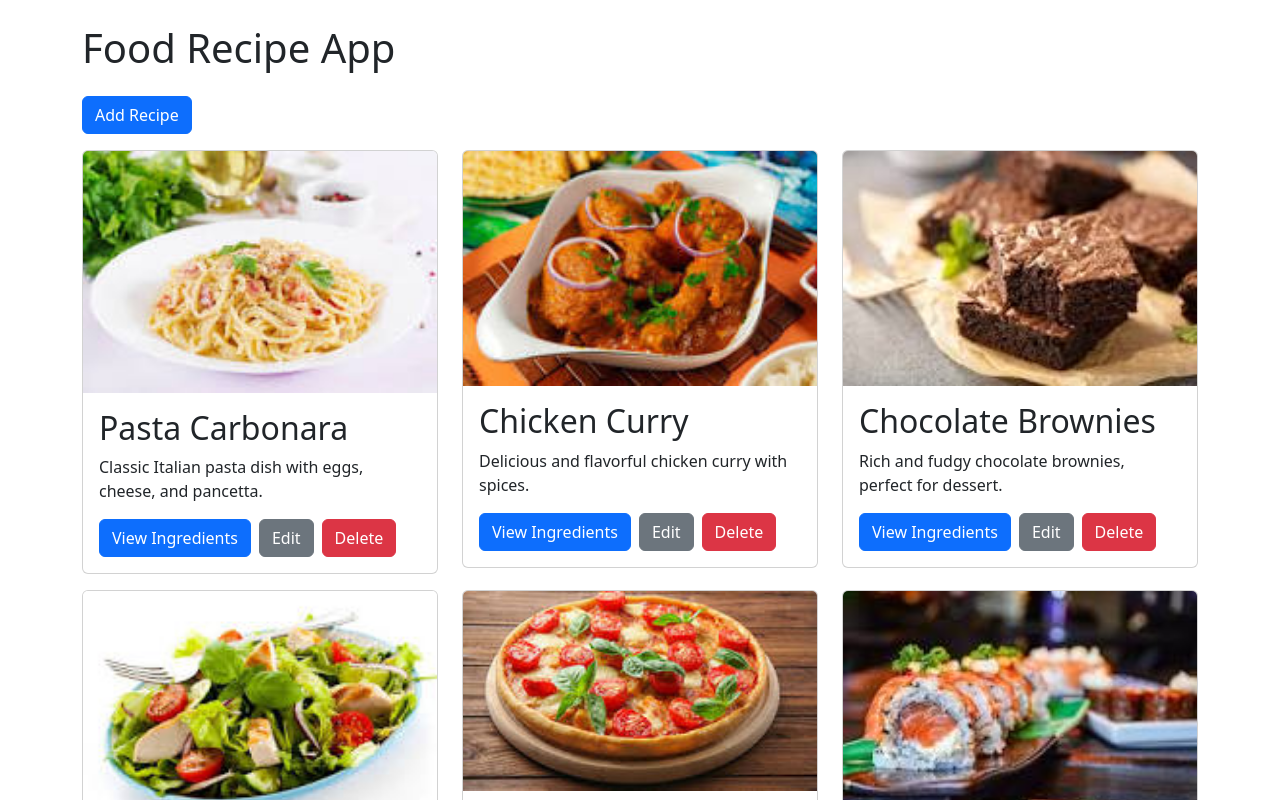
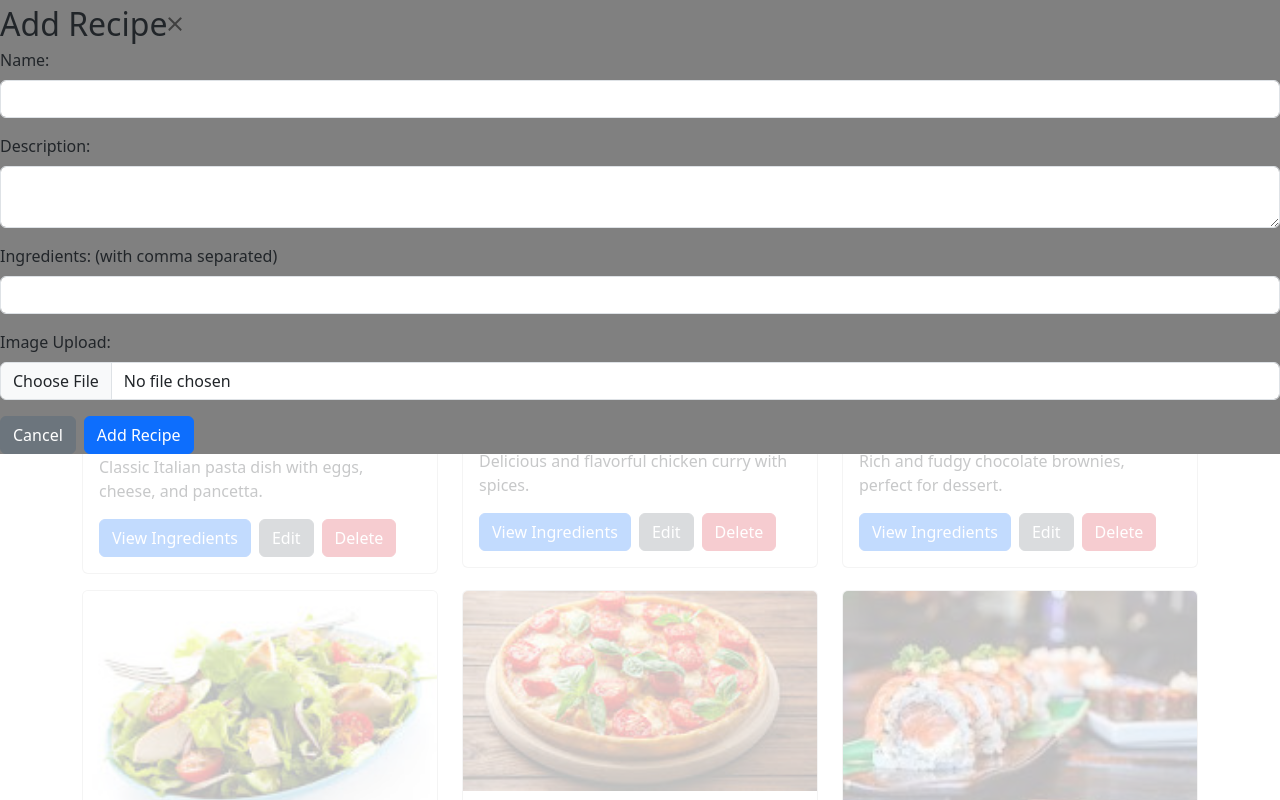
Before and after one commit to danhor/food-magazine, a React (Create React App) app: page / in a window 1280 px wide. Both pictures are taken after a click on the button "Add Recipe". Shown: the top 800 px of the page. Built offline with nearby package versions, Linux system fonts and the light colour scheme.

Commit message:
Some changes in crud functionality

```diff
--- a/src/App.js
+++ b/src/App.js
@@ -118,6 +118,142 @@ const App = () => {
           </div>
         ))}
       </div>
+      <Modal
+        isOpen={modalIsOpen}
+        onRequestClose={closeModal}
+        contentLabel="Recipe Modal"
+        className="modal-dialog modal-dialog-centered"
+      >
+        {/* <div className="modal-content"> */}
+        <div className="modal-content" style={{ backgroundColor: "gray" }}>
+          <div className="modal-header">
+            <h2 className="modal-title">
+              {editingRecipe ? "Edit Recipe" : "Add Recipe"}
+            </h2>
+            <button
+              type="button"
+              className="btn-close"
+              onClick={closeModal}
+            ></button>
+          </div>
+          <div className="modal-body">
+            <form>
+              <div className="mb-3">
+                <label className="form-label">Name:</label>
+                <input
+                  type="text"
+                  className="form-control"
+                  value={editingRecipe ? editingRecipe.name : newRecipe.name}
+                  onChange={(e) =>
+                    editingRecipe
+                      ? setEditingRecipe({
+                          ...editingRecipe,
+                          name: e.target.value,
+                        })
+                      : setNewRecipe({ ...newRecipe, name: e.target.value })
+                  }
+                />
+              </div>
+              <div className="mb-3">
+                <label className="form-label">Description:</label>
+                <textarea
+                  className="form-control"
+                  value={
+                    editingRecipe
+                      ? editingRecipe.description
+                      : newRecipe.description
+                  }
+                  onChange={(e) =>
+                    editingRecipe
+                      ? setEditingRecipe({
+                          ...editingRecipe,
+                          description: e.target.value,
+                        })
+                      : setNewRecipe({
+                          ...newRecipe,
+                          description: e.target.value,
+                        })
+                  }
+                />
+              </div>
+              <div className="mb-3">
+                <label className="form-label">
+                  Ingredients: (with comma separated)
+                </label>
+                <input
+                  type="text"
+                  className="form-control"
+                  value={
+                    editingRecipe
+                      ? editingRecipe.ingredients.join(", ")
+                      : newRecipe.ingredients.join(", ")
+                  }
+                  onChange={(e) =>
+                    editingRecipe
+                      ? setEditingRecipe({
+                          ...editingRecipe,
+                          ingredients: e.target.value.split(", "),
+                        })
+                      : setNewRecipe({
+                          ...newRecipe,
+                          ingredients: e.target.value.split(", "),
+                        })
+                  }
+                />
+              </div>
+              <div className="mb-3">
+                <label className="form-label">Image Upload:</label>
+                <input
+                  type="file"
+                  className="form-control"
+                  accept="image/*"
+                  onChange={(e) => {
+                    const file = e.target.files[0];
+                    const reader = new FileReader();
+                    reader.onload = (event) => {
+                      const uploadedImage = event.target.result;
+                      if (editingRecipe) {
+                        setEditingRecipe({
+                          ...editingRecipe,
+                          image: uploadedImage,
+                        });
+                      } else {
+                        setNewRecipe({
+                          ...newRecipe,
+                          image: uploadedImage,
+                        });
+                      }
+                    };
+                    reader.readAsDataURL(file);
+                  }}
+                />
+              </div>
+              <button
+                type="button"
+                className="btn btn-secondary me-2"
+                onClick={closeModal}
+              >
+                Cancel
+              </button>
+              <button
+                type="button"
+                className="btn btn-primary"
+                onClick={(e) => {
+                  e.preventDefault();
+                  if (editingRecipe) {
+                    handleEditRecipe(editingRecipe);
+                  } else {
+                    setRecipes([...recipes, newRecipe]);
+                  }
+                  closeModal();
+                }}
+              >
+                {editingRecipe ? "Save Changes" : "Add Recipe"}
+              </button>
+            </form>
+          </div>
+        </div>
+      </Modal>
     </div>
   );
 };
```
